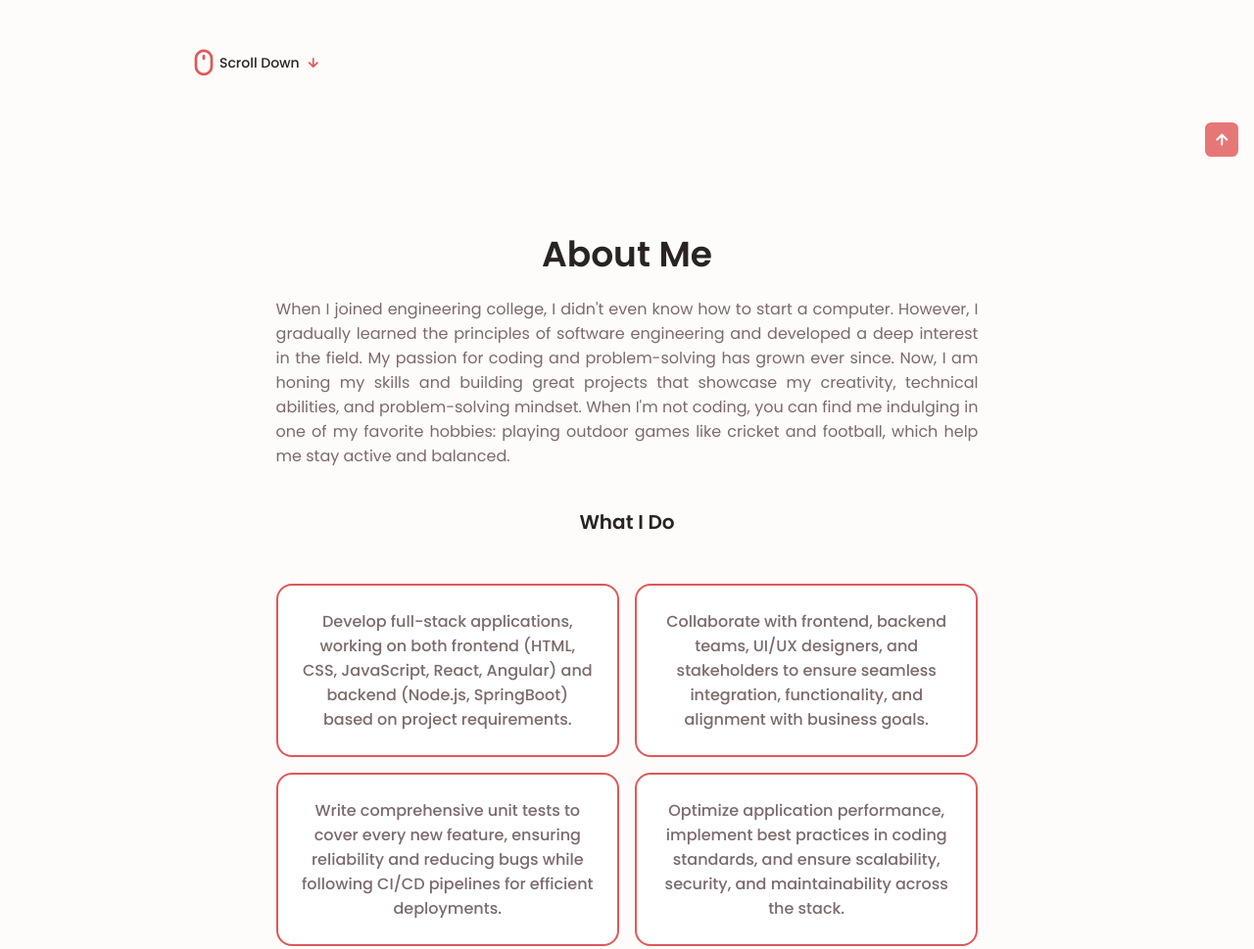
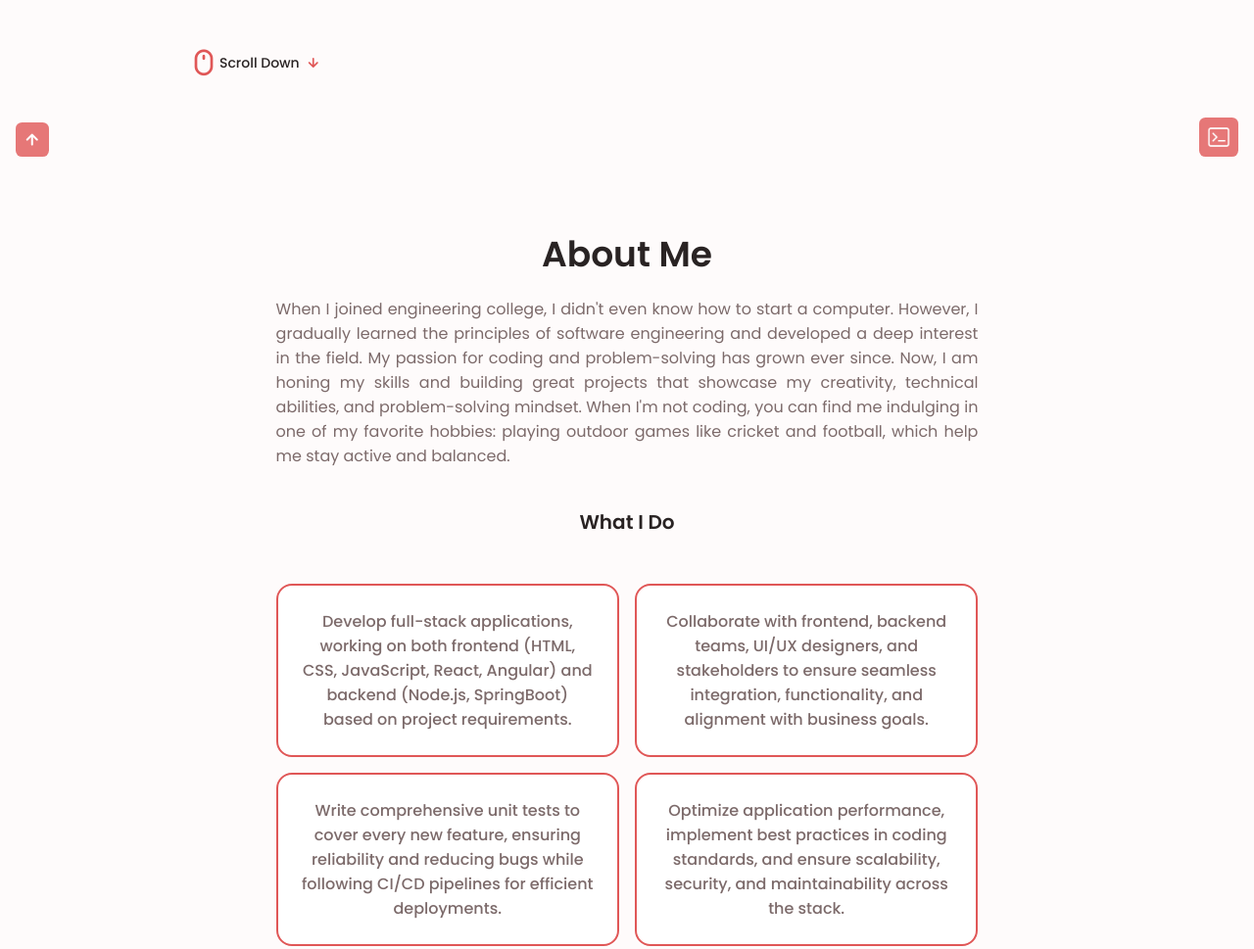
Before and after one commit to abhisek247767/AbhisekRoy-SDE, a plain HTML site: page index.html in a window 1280 px wide. Shown: the part 800-1769 px from the top of the page at 98% size. Drawn offline with nearby package versions, Linux system fonts and the light colour scheme.

Commit message:
Add command prompt button and adjust scroll behavior for visibility

```diff
--- a/css/style.css
+++ b/css/style.css
@@ -910,7 +910,7 @@ body {
 /* ====== SCROLL UP ====== */
 .scrollup {
     position: fixed;
-    right: 1rem;
+    left: 1rem;
     bottom: -20%;
     background-color: var(--first-color);
     opacity: 0.8;
@@ -1450,3 +1450,34 @@ body.dark-theme .cell {
     transform: scale(1.05);
     box-shadow: 0 5px 15px rgba(197, 71, 17, 0.4);
 }
+
+/* ====== COMMAND PROMPT BUTTON ====== */
+.cmd-prompt {
+    position: fixed;
+    right: 1rem;
+    bottom: -20%;
+    background-color: var(--first-color);
+    opacity: 0.8;
+    padding: 0.5rem;
+    border-radius: 0.4rem;
+    z-index: var(--z-tooltip);
+    transition: 0.5s;
+    display: flex;
+    align-items: center;
+    justify-content: center;
+}
+
+.cmd-prompt:hover {
+    background-color: var(--first-color-alt);
+    opacity: 1;
+}
+
+.cmd-icon {
+    width: 24px;
+    height: 24px;
+    filter: brightness(0) invert(1); /* Makes icon white */
+}
+
+.show-cmd {
+    bottom: 5rem;
+}
--- a/index.html
+++ b/index.html
@@ -1398,7 +1398,11 @@
               ></textarea>
             </div>
             <div>
-              <button type="submit" class="button button-flex button-small "  style="border: none;">
+              <button
+                type="submit"
+                class="button button-flex button-small"
+                style="border: none"
+              >
                 Send Message
                 <i class="uil uil-message button_icon"></i>
               </button>
@@ -1410,7 +1414,7 @@
         </div>
       </section>
     </main>
-
+    <!-- ========== Footer ========== -->
     <footer class="footer">
       <div class="footer_bg">
         <div class="footer_container container grid">
@@ -1449,9 +1453,13 @@
     </footer>
 
     <!-- ========== SCROLL TOP ========== -->
-    <a href="" class="scrollup" id="scroll-up">
+    <a href="#home" class="scrollup" id="scroll-up">
       <i class="uil uil-arrow-up scrollup_icon"></i>
     </a>
+
+    <a href="https://personacli.netlify.app/" target="_blank" class="cmd-prompt" id="cmd-prompt">
+  <img src="images/terminal (2).png" alt="Terminal" class="cmd-icon">
+</a>
 
     <!-- ==================== JAVASCRIPT CODE ==================== -->
     <script src="script/script.js"></script>
--- a/script/script.js
+++ b/script/script.js
@@ -380,3 +380,12 @@ document.addEventListener("DOMContentLoaded", function () {
     form.addEventListener("submit", handleSubmit);
   }
 });
+
+window.addEventListener('scroll', function() {
+    const cmdPrompt = document.getElementById('cmd-prompt');
+    if(this.scrollY >= 200) {
+        cmdPrompt.classList.add('show-cmd');
+    } else {
+        cmdPrompt.classList.remove('show-cmd');
+    }
+});
```
Also changed, not shown: images/terminal (2).png (added).
